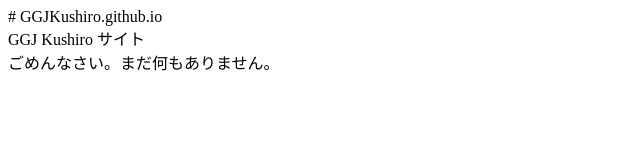
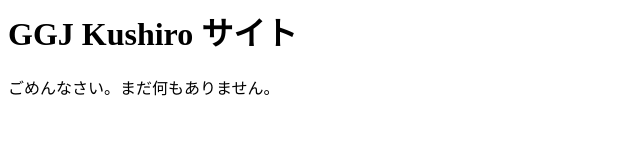
Before and after one commit to GGJKushiro/GGJKushiro.github.io, a plain HTML site: page index.html in a window 1280 px wide. Shown: the whole page, without its empty margins (0-640 px from the left). Drawn offline with Linux system fonts and the light colour scheme.

Commit message:
Update index.html

```diff
--- a/index.html
+++ b/index.html
@@ -1,4 +1,3 @@
-# GGJKushiro.github.io
 <head>
   <meta charset="utf-8">
   <title>GGJ Kushiro</title>
@@ -6,7 +5,7 @@
 
 <body>
   <div>
-    GGJ Kushiro サイト
+    <h1> GGJ Kushiro サイト </h1>
   </div>
   <div>
     ごめんなさい。まだ何もありません。
```
